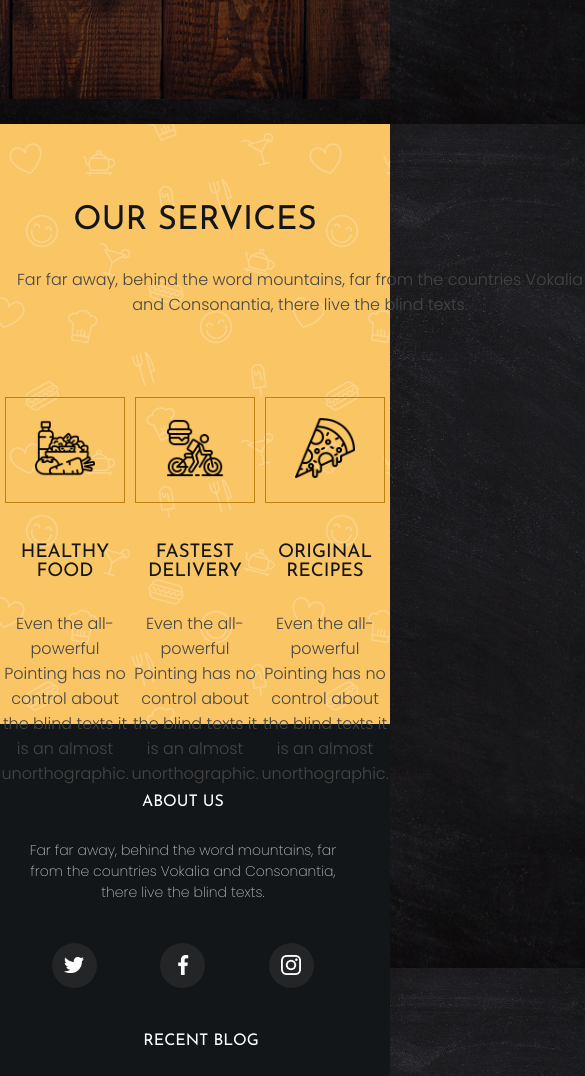
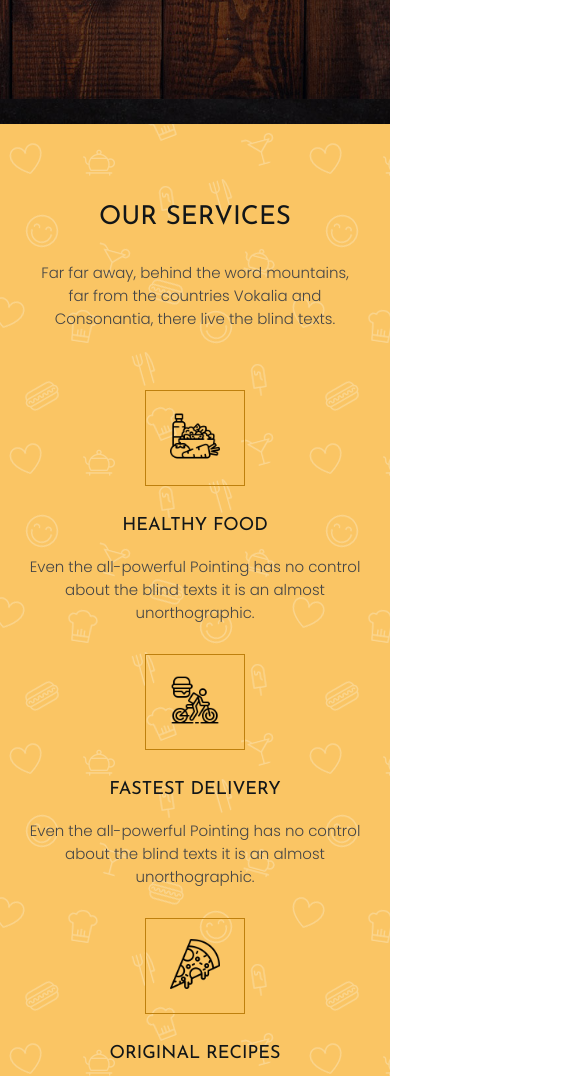
Before and after one commit to SvetlovaD/pizza-website, a plain HTML site: page services.html in a window 390 px wide. Shown: the part 720-1796 px from the top of the page, 585 px wide, since content can reach past the window. Drawn offline with Linux system fonts and the light colour scheme.

Commit message:
media services

```diff
--- a/styles/_services.scss
+++ b/styles/_services.scss
@@ -51,3 +51,60 @@
         }
     }
 }
+
+@media (max-width:800px) {
+    #services {
+        height: auto;
+        h2 {
+            font-size: 26px;
+        }
+        p {
+            font-size: 15px;
+        }
+        #services-items {
+            margin-top: 60px;
+            .items {
+                width: 100%;
+                margin: 0 15px;
+                .items-icons {
+                    width: 100px;
+                    img {
+                        width: 50px;
+                        height: 50px;
+                    }
+                }
+                h3 {
+                    font-size: 18px;
+                    margin-top: 30px;
+                }
+            }
+        }
+    }
+}
+
+
+@media (max-width:620px) {
+    #services {
+        p {
+            width: 80%;
+        }
+    }
+}
+
+
+@media (max-width:450px) {
+    #services {
+        #services-items {
+            flex-direction: column;
+            .items {
+                width: 100%;
+                margin: 0;
+                p {
+                    width: 90%;
+                    margin-top: 20px;
+                    text-align: center;
+                }
+            }
+        }
+    }
+}
```
Also changed, not shown: styles/main.css, 1 other file.
